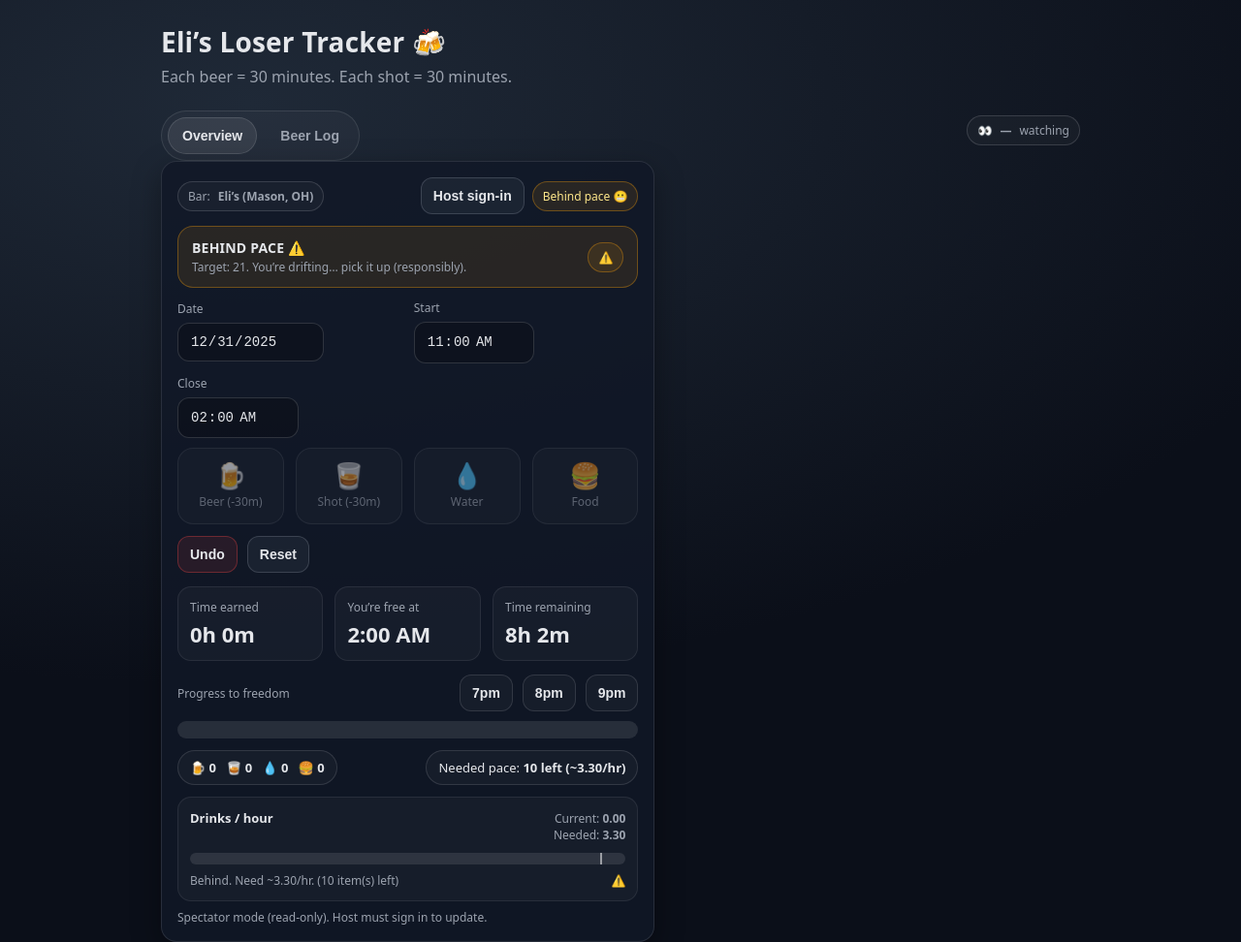
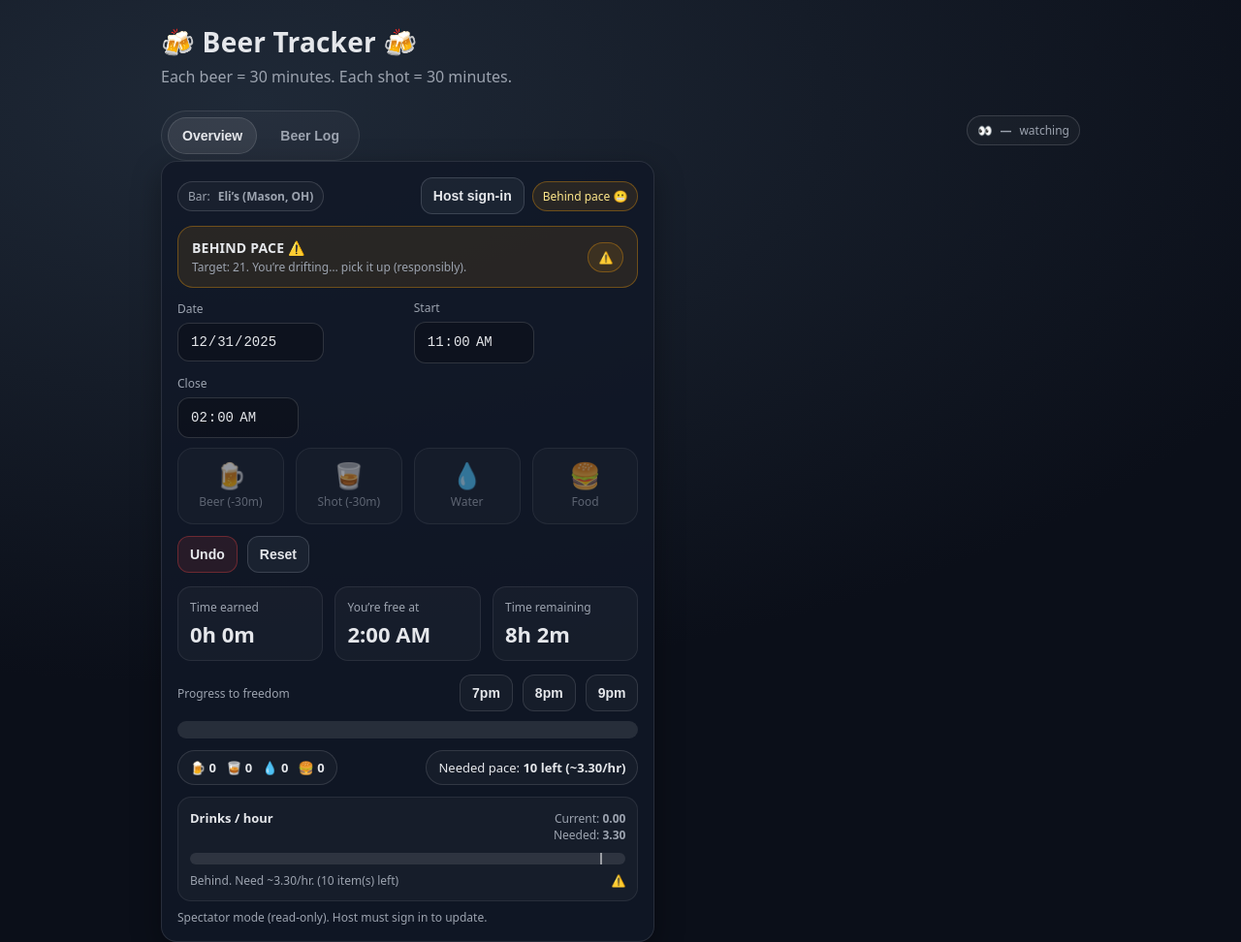
Before and after one commit to falkethan/fantasypunishment, a plain HTML site: page index.html in a window 1280 px wide. Shown: the whole page at 97% size. Drawn offline with Linux system fonts and the light colour scheme; no server answers.

```diff
--- a/index.html
+++ b/index.html
@@ -304,7 +304,7 @@
   <canvas class="confetti" id="confetti"></canvas>
 
   <div class="wrap">
-    <h1>Eli’s Loser Tracker 🍻</h1>
+    <h1>🍻 Beer Tracker 🍻</h1>
     <div class="sub">Each beer = 30 minutes. Each shot = 30 minutes.</div>
 
     <!-- Tabs (mobile clarity) -->
```
